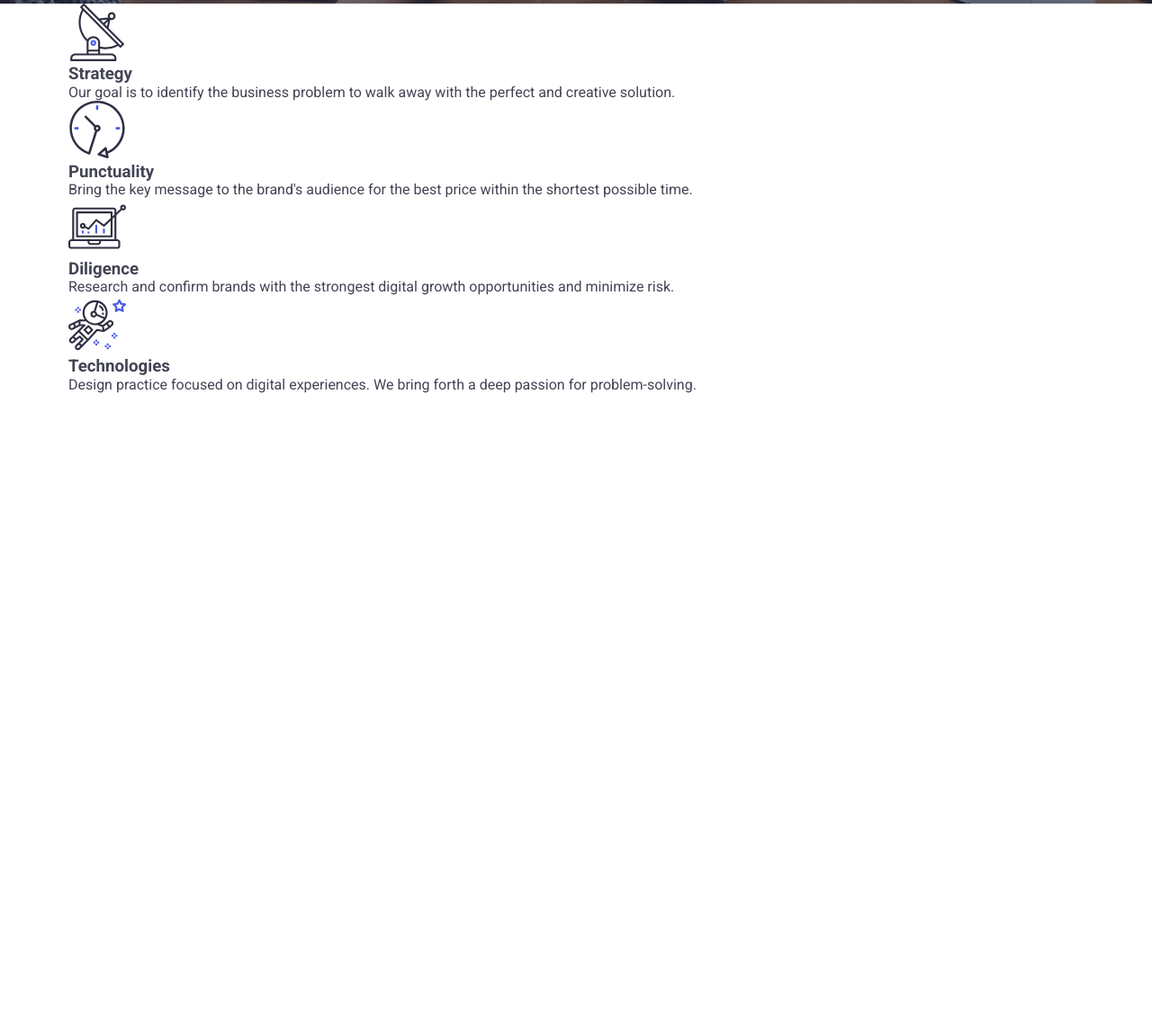
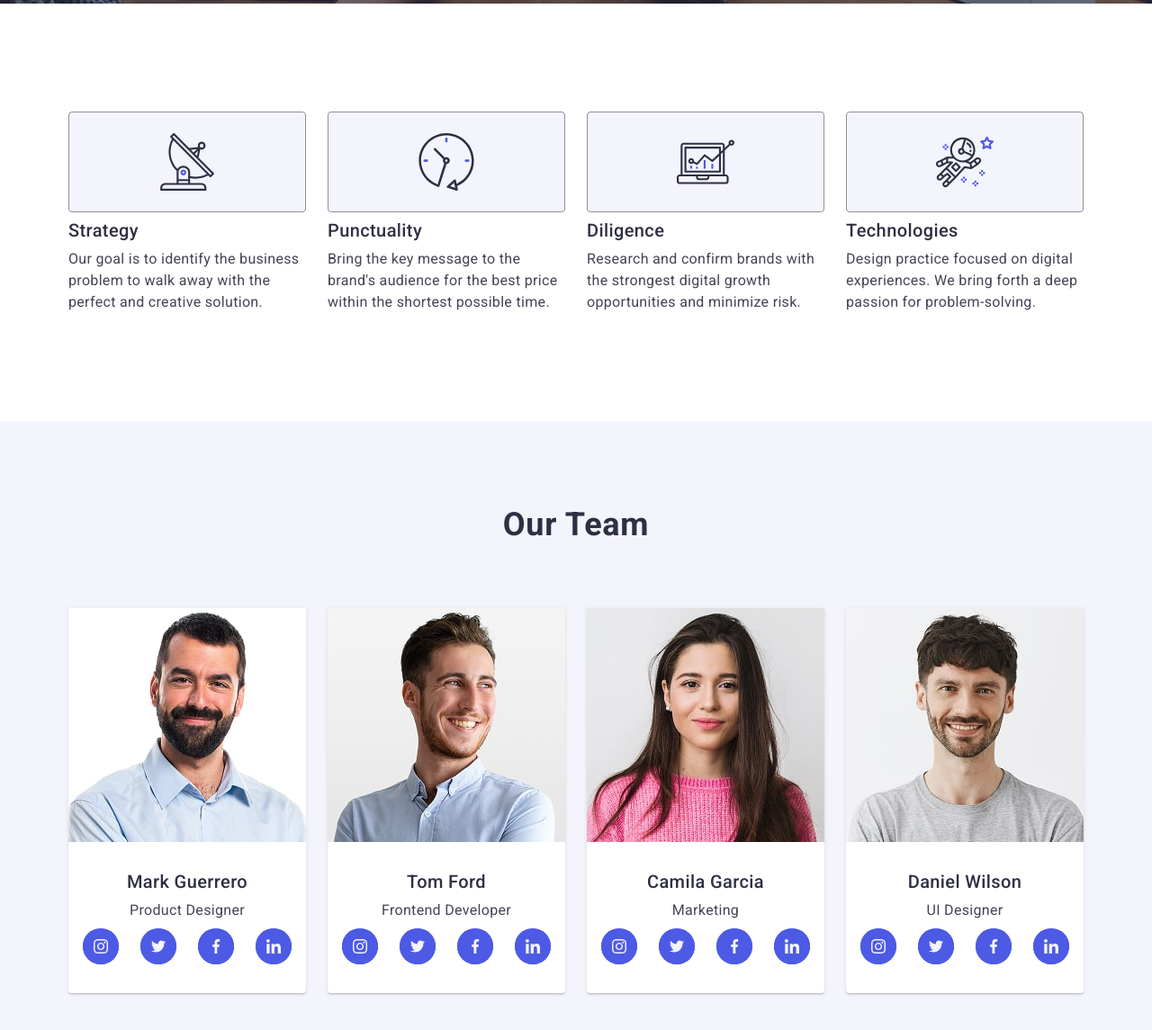
Before and after one commit to MyLyashok/goit-markup-hw-06, a plain HTML site: page index.html in a window 1280 px wide. Shown: the part 669-1814 px from the top of the page at 90% size. Before the commit the page ends 1106 px from the top, so only its background shows below. Drawn offline with nearby package versions, Linux system fonts and the light colour scheme.

Commit message:
portfolio

```diff
--- a/css/style-old.css
+++ b/css/style-old.css
@@ -231,11 +231,8 @@ transition: opacity 250ms cubic-bezier(0.4, 0, 0.2, 1);
  .name-item {
     padding: 32px 0 ;
  }
- /* .team-container {
-    box-shadow: 0 2px 1px 0 rgba(46, 47, 66, 0.08), 0 1px 1px 0 rgba(46, 47, 66, 0.16), 0 1px 6px 0 rgba(46, 47, 66, 0.08);
- } */
+
  .team-list {
-    /* box-shadow: 0 2px 1px 0 rgba(46, 47, 66, 0.08), 0 1px 1px 0 rgba(46, 47, 66, 0.16), 0 1px 6px 0 rgba(46, 47, 66, 0.08); */
     display: flex;
     gap: 24px;
  }
--- a/css/style.css
+++ b/css/style.css
@@ -257,8 +257,6 @@ box-shadow: 0 1px 6px 0 rgba(46, 47, 66, 0.08), 0 1px 1px 0 rgba(46, 47, 66, 0.1
     transition: fill 250ms cubic-bezier(0.4, 0, 0.2, 1);
 }
 
-
-
 .mobile-menu-nav {
     margin-bottom: auto;
 }
@@ -435,4 +433,210 @@ screen and (min-width: 1158px) and (min-resolution: 2dppx) {
             url('../images/bg/dark-bg-main@2x-min.jpg');
     }
 }
+
 /* features section */
+
+.feature-svg {
+    display: none;
+}
+.feature-list {
+   display: flex;
+   flex-wrap: wrap;
+   gap: 72px;
+}
+.feature-calc {
+    width: 100%;
+}
+.features-section {
+    padding: 96px 0;
+}
+.feature-title {
+    font-weight: 700;
+        font-size: 36px;
+        line-height: 1.11;
+        letter-spacing: 0.02em;
+        text-align: center;
+        color: #2e2f42;
+        margin-bottom: 8px;
+}
+.feature-text {
+    font-weight: 500;
+        font-size: 16px;
+        line-height: 1.5;
+        letter-spacing: 0.02em;
+        color: #434455;
+}
+
+@media screen and (min-width: 768px) {
+    .feature-calc {
+width: calc((100% - 24px) / 2);
+}
+.feature-list {
+gap: 72px 24px;
+}
+.feature-title {
+    text-align: left;
+}
+}
+
+@media screen and (min-width: 1158px) {
+.feature-calc {
+        width: calc((100% - 72px) / 4);
+    }
+.features-section {
+            padding: 120px 0;
+        }
+.feature-icon {
+    border: 1px solid #8e8f99;
+    border-radius: 4px;
+    width: 264px;
+    height: 112px;
+    background-color: #f4f4fd;
+    display: flex;
+    align-items: center;
+    justify-content: center;
+    margin-bottom: 8px;
+}
+.feature-list {
+    flex-wrap: nowrap;
+    gap: 24px;
+    list-style: none;
+    padding: 0;
+    margin: 0;
+}
+.feature-svg {
+    display: flex;
+}
+.feature-title {
+     font-weight: 500;
+     font-size: 20px;
+     line-height: 1.2;
+     text-align: left;
+ }
+ .feature-text {
+     font-weight: 400;
+ }
+}
+
+/* team section */
+
+.name-item {
+    padding: 32px 0;
+}
+
+.team-link:hover,
+.team-link:focus {
+ background-color: #404bbf;
+}
+.team-section {
+    background-color: #f4f4fd;
+    padding: 96px 0;
+}
+.team-list {
+    display: flex;
+    flex-direction: column;
+    gap: 72px;
+    align-items: center;
+}
+
+.team-container {
+    text-align: center;
+}
+.team-link {
+    width: 100%;
+    height: 100%;
+    background-color: #4d5ae5;
+    border-radius: 50%;
+    display: flex;
+    align-items: center;
+    justify-content: center;
+    transition: background-color 250ms cubic-bezier(0.4, 0, 0.2, 1);
+}
+.team-photo {
+
+    background-color: #FFFFFF;
+    width: 264px;
+    border-radius: 0px 0px 4px 4px;
+    box-shadow: 0 2px 1px 0 rgba(46, 47, 66, 0.08), 0 1px 1px 0 rgba(46, 47, 66, 0.16), 0 1px 6px 0 rgba(46, 47, 66, 0.08);
+}
+
+.team-name {
+    font-weight: 500;
+    font-size: 20px;
+    line-height: 1.2;
+    letter-spacing: 0.02em;
+    text-align: center;
+    color: #2e2f42;
+    margin-bottom: 8px;
+}
+
+.team-work {
+    font-weight: 400;
+    font-size: 16px;
+    line-height: 1.5;
+    letter-spacing: 0.02em;
+    text-align: center;
+    color: #434455;
+}
+
+.team-svg-li {
+    width: 40px;
+    height: 40px;
+    background-color: #4d5ae5;
+    border-radius: 50%;
+    display: flex;
+    align-items: center;
+    justify-content: center;
+}
+
+.team-svg {
+    fill: var(--cloud, #f4f4fd);
+}
+
+.team-item {
+    display: flex;
+    justify-content: center;
+    gap: 24px;
+    margin-top: 8px;
+}
+.portfolio,
+.team {
+    font-family: "Roboto", sans-serif;
+    font-weight: 700;
+    font-size: 36px;
+    line-height: 1.11;
+    letter-spacing: 0.02em;
+    text-align: center;
+    text-transform: capitalize;
+    color: #2e2f42;
+    margin-bottom: 72px;
+}
+
+@media screen and (min-width: 768px) {
+.team-list {
+        flex-direction: row;
+        flex-wrap: wrap;
+        justify-content: center;
+        gap: 64px 24px;
+    }
+.team-photo {
+    width: 264px;
+    }
+}
+
+@media screen and (min-width: 1158px) {
+    .team-list {
+            font-weight: 500;
+            font-size: 20px;
+            line-height: 1.2;
+            letter-spacing: 0.02em;
+            text-align: center;
+            color: #2e2f42;
+
+        }
+.team-photo {
+    width: calc((100% - 72px) / 4);
+}
+}
+
+/* portfolio section */
--- a/index.html
+++ b/index.html
@@ -136,7 +136,7 @@
           <ul class="feature-list">
             <li class="feature-calc">
               <div class="feature-icon">
-                <svg class="" width="64" height="64">
+                <svg class="feature-svg" width="64" height="64">
                   <use href="./images/icons.svg#antenna"></use>
                 </svg>
               </div>
@@ -148,7 +148,7 @@
             </li>
             <li class="feature-calc">
               <div class="feature-icon">
-                <svg class="" width="64" height="64">
+                <svg class="feature-svg" width="64" height="64">
                   <use href="./images/icons.svg#clock"></use>
                 </svg>
               </div>
@@ -160,7 +160,7 @@
             </li>
             <li class="feature-calc">
               <div class="feature-icon">
-                <svg class="" width="64" height="64">
+                <svg class="feature-svg" width="64" height="64">
                   <use href="./images/icons.svg#diagram"></use>
                 </svg>
               </div>
@@ -172,7 +172,7 @@
             </li>
             <li class="feature-calc">
               <div class="feature-icon">
-                <svg class="" width="64" height="64">
+                <svg class="feature-svg" width="64" height="64">
                   <use href="./images/icons.svg#astronaut"></use>
                 </svg>
               </div>
@@ -186,13 +186,14 @@
         </div>
       </section>
       <!-- Team -->
-      <section class="team-section hidden">
+      <section class="team-section">
         <div class="container team-container">
           <h2 class="team">Our Team</h2>
           <ul class="team-list">
             <li class="team-photo">
               <img
-                src="./images/mark.jpg"
+                srcset="./images/team/team-1-min.jpg 1x, ./images/team/team-1@2x-min.jpg 2x"
+              src="./images/team/team-1-min.jpg"
                 alt="Mark Guerrero Product Designer"
                 width="264"
                 height="260"
@@ -233,9 +234,10 @@
               </div>
             </li>
             <li class="team-photo">
-              <img
-                src="./images/tom.jpg"
-                alt="Tom Ford Frontend Developer"
+             <img
+                srcset="./images/team/team-2-min.jpg 1x, ./images/team/team-2@2x-min.jpg 2x"
+              src="./images/team/team-2-min.jpg"
+                alt="Mark Guerrero Product Designer"
                 width="264"
                 height="260"
               />
@@ -276,8 +278,9 @@
             </li>
             <li class="team-photo">
               <img
-                src="./images/camila.jpg"
-                alt="Camila Garcia Marketing"
+                srcset="./images/team/team-3-min.jpg 1x, ./images/team/team-3@2x-min.jpg 2x"
+              src="./images/team/team-3-min.jpg"
+                alt="Mark Guerrero Product Designer"
                 width="264"
                 height="260"
               />
@@ -318,8 +321,9 @@
             </li>
             <li class="team-photo">
               <img
-                src="./images/daniel.jpg"
-                alt="Daniel Wilson UI Designer"
+                srcset="./images/team/team-4-min.jpg 1x, ./images/team/team-4@2x-min.jpg 2x"
+              src="./images/team/team-4-min.jpg"
+                alt="Mark Guerrero Product Designer"
                 width="264"
                 height="260"
               />
```
Also changed, not shown: images/camila.jpg (deleted), images/daniel.jpg (deleted), images/mark.jpg (deleted), images/team/team-1-min.jpg (renamed from images/bg/team-1-min.jpg), images/team/team-1@2x-min.jpg (renamed from images/bg/team-1@2x-min.jpg), images/team/team-2-min.jpg (renamed from images/bg/team-2-min.jpg), images/team/team-2@2x-min.jpg (renamed from images/bg/team-2@2x-min.jpg), images/team/team-3-min.jpg (renamed from images/bg/team-3-min.jpg), images/team/team-3@2x-min.jpg (renamed from images/bg/team-3@2x-min.jpg), images/team/team-4-min.jpg (renamed from images/bg/team-4-min.jpg), images/team/team-4@2x-min.jpg (renamed from images/bg/team-4@2x-min.jpg), images/tom.jpg (deleted).
